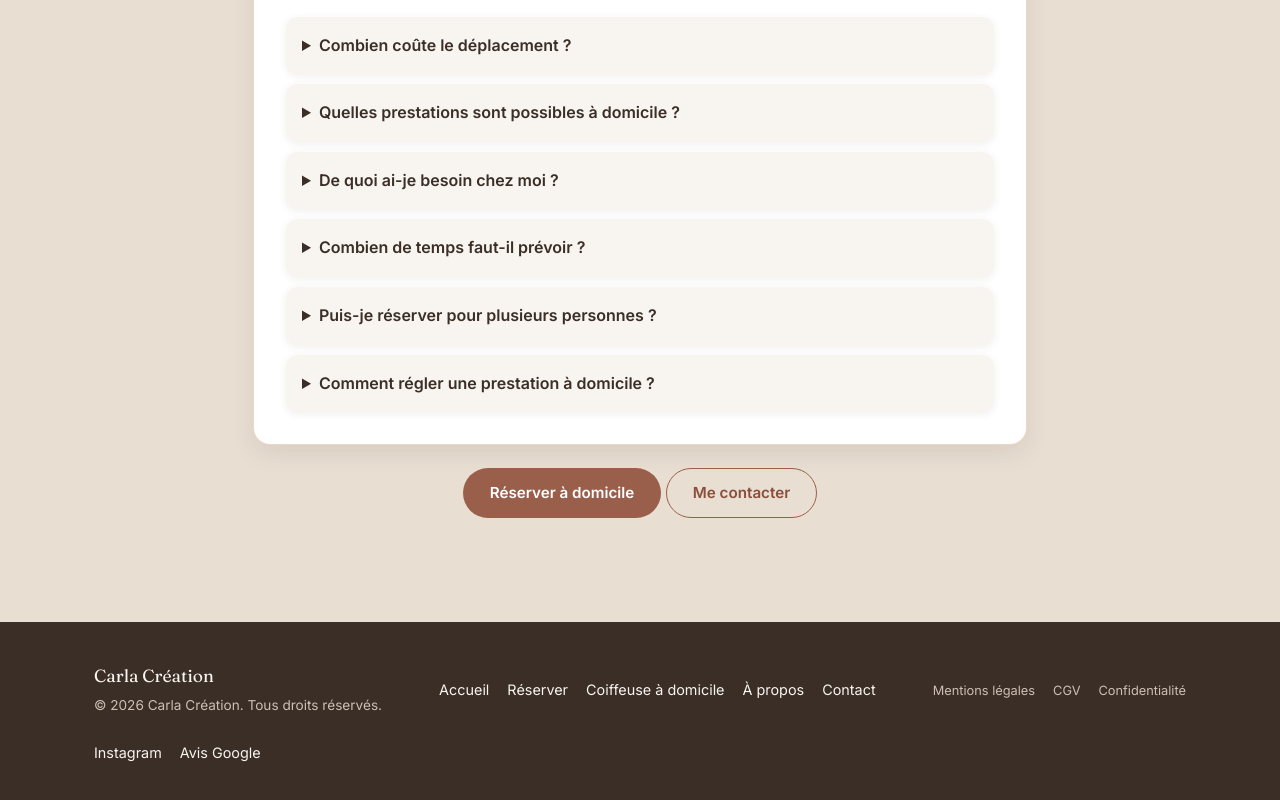
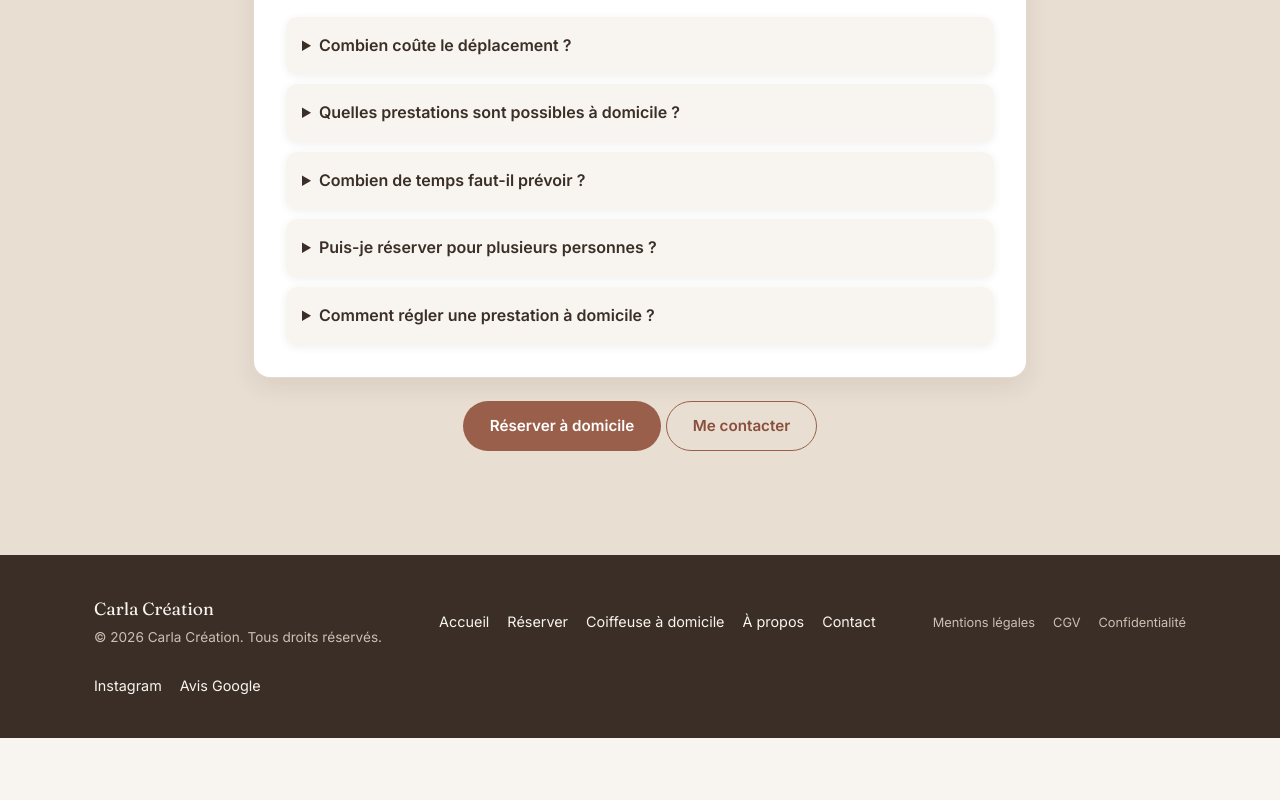
Before and after one commit to MaxenceCrespel/CarlaCreation, a React (Vite) app in the folder client/: page /coiffeuse-a-domicile in a window 1280 px wide. Shown: the part 1606-2406 px from the top of the page. After the commit the page ends 2344 px from the top, so only its background shows below. Built offline with nearby package versions, Linux system fonts and the light colour scheme; no server answers.

Commit message:
Page coiffeuse à domicile : retire les conseils et durées non fournis par Carla

```diff
--- a/client/src/pages/HomeService.jsx
+++ b/client/src/pages/HomeService.jsx
@@ -16,12 +16,8 @@ function buildFaq(radiusKm) {
       a: 'Coupes, brushings, colorations, balayages, ombrés, patines, chignons et coiffures de mariage ou de cérémonie, ainsi que les prestations d\'ongles. À la réservation, vous choisissez « À domicile » et la durée de chaque prestation est indiquée.',
     },
     {
-      q: 'De quoi ai-je besoin chez moi ?',
-      a: 'Prévoyez un endroit bien éclairé, une chaise et une prise de courant à proximité. J\'apporte tout le matériel et les produits.',
-    },
-    {
       q: 'Combien de temps faut-il prévoir ?',
-      a: 'Cela dépend de la prestation : de 30 minutes pour un brushing ou une coupe à environ 3 heures pour un balayage avec coupe. La durée de chaque prestation est affichée sur la page Prestations et lors de la réservation.',
+      a: 'La durée de chaque prestation est indiquée sur la page Prestations et au moment de la réservation, et le créneau proposé en tient compte.',
     },
     {
       q: 'Puis-je réserver pour plusieurs personnes ?',
```
